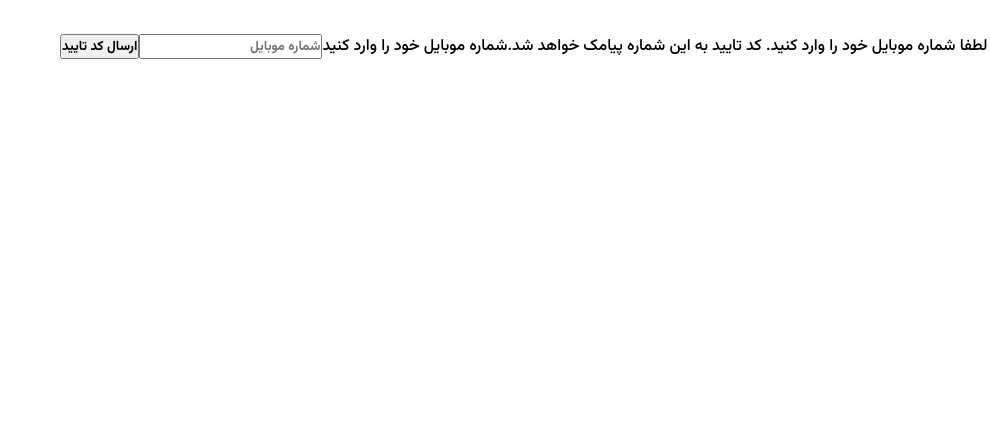
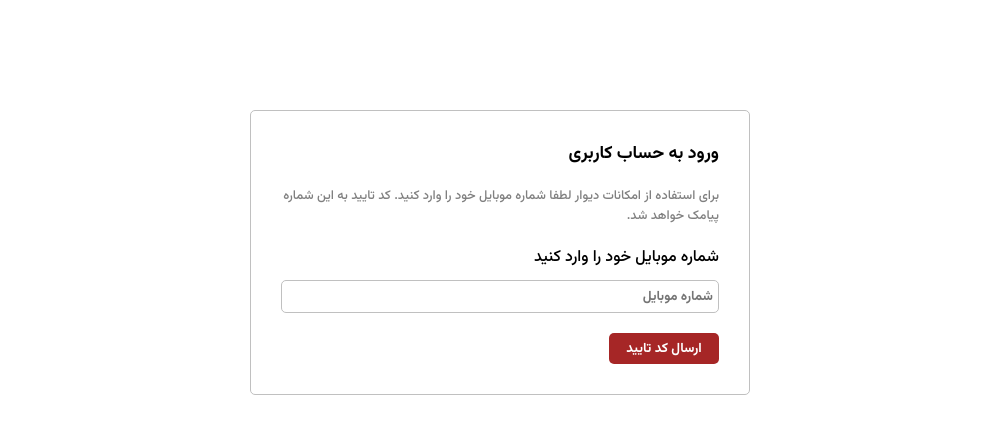
Before and after one commit to iammahanlotfi/divar-app, a React (Vite) app: page /auth in a window 1280 px wide. Shown: the top 434 px of the page, without its empty margins (290-1280 px from the left). Built offline with nearby package versions, Linux system fonts and the light colour scheme; no server answers.

Commit message:
Add CSS styling to forms.

```diff
--- a/src/components/templates/CheckOtpForm.jsx
+++ b/src/components/templates/CheckOtpForm.jsx
@@ -3,6 +3,8 @@
 import { setCookie } from "../../utils/cookie";
 import { useQuery } from "@tanstack/react-query";
 import { getProfile } from "../../services/user";
+
+import styles from "./CheckOtpForm.module.css";
 
 function CheckOtpForm({ code , setCode , setStep , mobile }) {
     const navigate = useNavigate();
@@ -28,7 +30,7 @@
         }
     }
   return (
-    <form onSubmit={submitHandler} >
+    <form onSubmit={submitHandler} className={styles.form} >
         <p>تایید کد</p>
         <span>
             کد پیامک شده به  شماره {mobile} را وارد کنید.
@@ -36,7 +38,7 @@
         <label htmlFor="input">کد تایید را وارد کنید</label>
         <input type="text"id="input" placeholder="کد تایید" value={code} onChange={e=> setCode(e.target.value)}/>
         <button type="submit" >ورود</button>
-        <button onClick={() => setStep(1)} >تغییر شماره موبایل</button>
+        <button onClick={() => setStep(1)} className={styles.backButton} >تغییر شماره موبایل</button>
     </form>
   )
 }
--- /dev/null
+++ b/src/components/templates/CheckOtpForm.module.css
@@ -0,0 +1,47 @@
+.form {
+    max-width: 500px;
+    margin: auto;
+    display: flex;
+    flex-direction: column;
+    margin-top: 100px;
+    border: 1px solid silver;
+    border-radius: 5px;
+    padding: 30px;
+}
+
+.form p {
+    font-size: 1.1rem;
+    font-weight: 400;
+    margin-bottom: 20px;
+}
+
+.form span {
+    color: grey;
+    font-size: 0.8rem;
+    margin-bottom: 20px;
+}
+
+.form input {
+    margin: 10px 0 20px;
+    padding: 5px;
+    border: 1px solid silver;
+    border-radius: 5px;
+}
+
+.form button {
+    width: 70px;
+    padding: 5px 10px;
+    border: none;
+    background-color: #a62626;
+    color: #fff;
+    border-radius: 5px;
+    cursor: pointer;
+}
+
+.form .backButton {
+    background-color: #fff;
+    color: #a62626;
+    border: 1px solid #a62626;
+    width: 150px ;
+    margin-top: 30px;
+}
--- a/src/components/templates/SendOtpForm.jsx
+++ b/src/components/templates/SendOtpForm.jsx
@@ -1,4 +1,6 @@
 import { sendOtp } from "../../services/auth";
+
+import styles from "./SendOtpForm.module.css" ;
 
 function SendOtpForm({ mobile , setMobile , setStep }) {
 
@@ -15,7 +17,7 @@
     }
 
   return (
-    <form onSubmit={submitHandler} >
+    <form onSubmit={submitHandler} className={styles.form} >
         <p>ورود به حساب کاربری</p>
         <span>
             برای استفاده از امکانات دیوار لطفا شماره موبایل خود را وارد کنید. کد تایید به این شماره پیامک خواهد شد.
--- /dev/null
+++ b/src/components/templates/SendOtpForm.module.css
@@ -0,0 +1,39 @@
+.form {
+    max-width: 500px;
+    margin: auto;
+    display: flex;
+    flex-direction: column;
+    margin-top: 100px;
+    border: 1px solid silver;
+    border-radius: 5px;
+    padding: 30px;
+}
+
+.form p {
+    font-size: 1.1rem;
+    font-weight: 400;
+    margin-bottom: 20px;
+}
+
+.form span {
+    color: gray;
+    font-size: 0.8rem;
+    margin-bottom: 20px;
+}
+
+.form input {
+    margin: 10px 0 20px;
+    padding: 5px;
+    border: 1px solid silver;
+    border-radius: 5px;
+}
+
+.form button {
+    width: 110px;
+    padding: 5px 10px;
+    border: none;
+    background-color: #a62626;
+    color: #fff;
+    border-radius: 5px;
+    cursor: pointer;
+}
```
